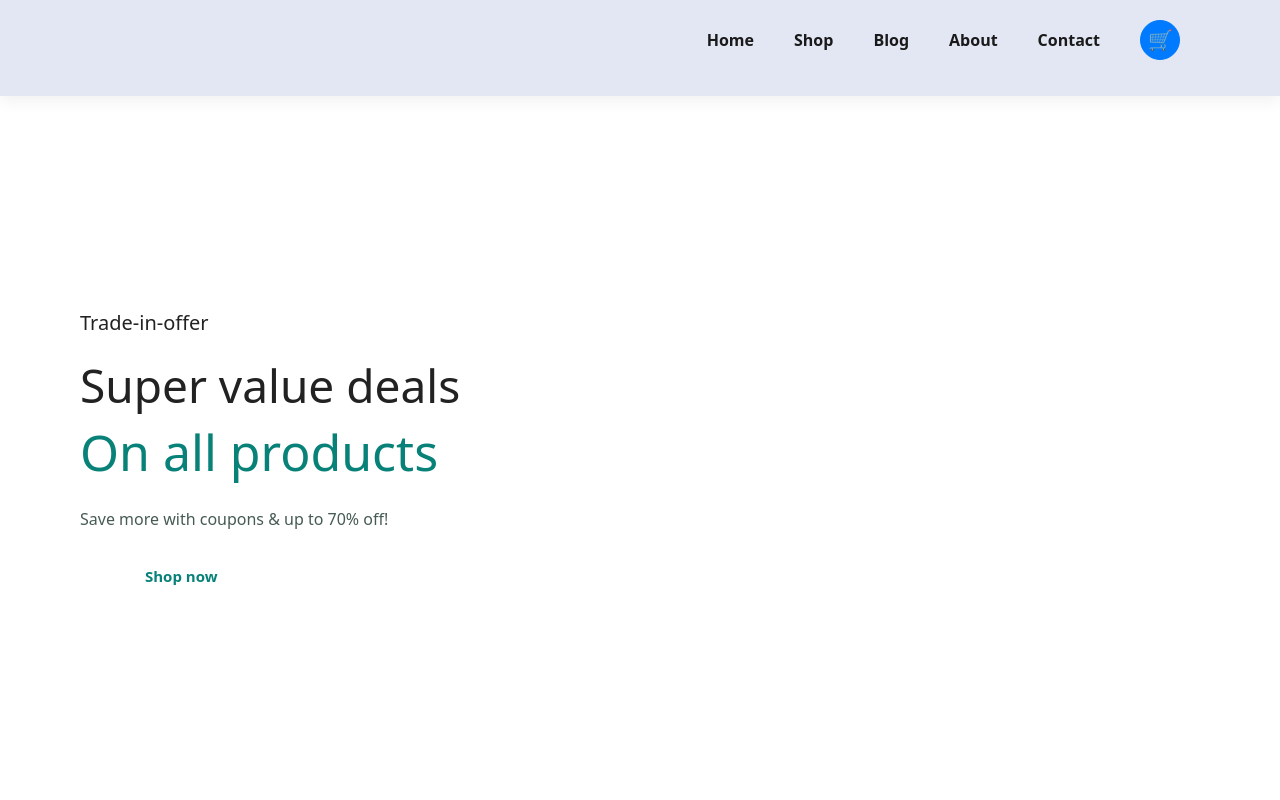
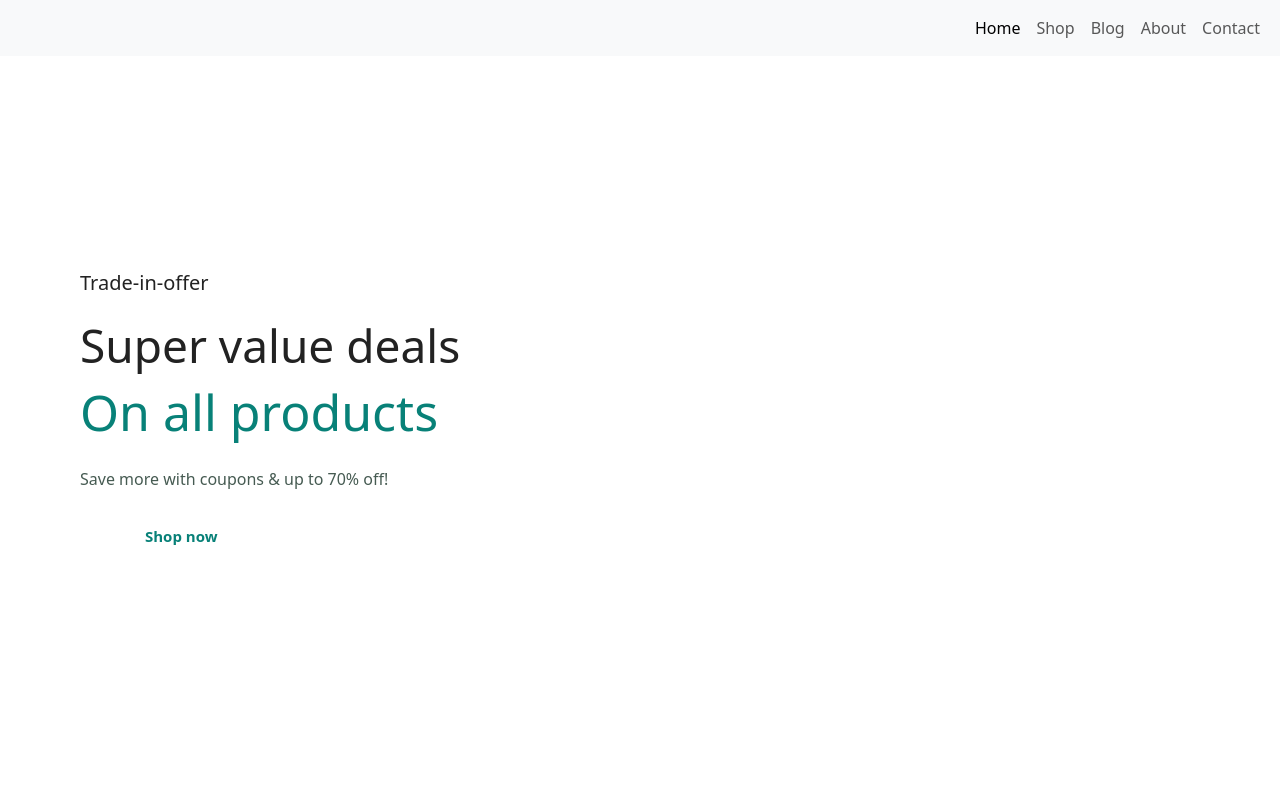
Before and after one commit to irunwithelephants121/ecommercetemplate, a plain HTML site: page index.html in a window 1280 px wide. Shown: the top 800 px of the page. Drawn offline with nearby package versions, Linux system fonts and the light colour scheme.

Commit message:
Replace the navbar using the component from Bootstrap. Add the JS file from Bootstrap

```diff
--- a/index.html
+++ b/index.html
@@ -35,11 +35,38 @@
 
 
     <body>
-        <section id="header">
+        <nav class="navbar navbar-expand-lg bg-body-tertiary sticky-top">
+			<div class="container-fluid">
+				<button class="navbar-toggler" type="button" data-bs-toggle="collapse" data-bs-target="#navbarNav"
+					aria-controls="navbarNav" aria-expanded="false" aria-label="Toggle navigation">
+					<span class="navbar-toggler-icon"></span>
+				</button>
+				<div class="collapse navbar-collapse d-flex justify-content-end" id="navbarNav">
+					<ul class="navbar-nav">
+						<li class="nav-item">
+							<a class="nav-link active" aria-current="page" href="#">Home</a>
+						</li>
+						<li class="nav-item">
+							<a class="nav-link" href="shop.html">Shop</a>
+						</li>
+						<li class="nav-item">
+							<a class="nav-link" href="blog.html">Blog</a>
+						</li>
+						<li class="nav-item">
+							<a class="nav-link" href="about.html">About</a>
+						</li>
+						<li class="nav-item">
+							<a class="nav-link" href="contact.html">Contact</a>
+						</li>
+					</ul>
+				</div>
+			</div>
+		</nav>
+        <!-- <section id="header">
             <a href="#"><img src="assets/images/logo.png" class="logo" alt=""></a>
             <div>
                 <ul id="navbar">
-                    <li><a href="index.html">Home</a></li>
+                    <li><a href="index.html">Home 135552</a></li>
                     <li><a href="shop.html">Shop</a></li>
                     <li><a href="blog.html">Blog</a></li>
                     <li><a href="about.html">About</a></li>
@@ -54,7 +81,7 @@
                 <i id="bar" class="fas fa-outdent"></i>
                 <a href="#" id="close"><i class="far fa-times"></i></a>
             </div>
-        </section>
+        </section> -->
 
         <section id="hero">
             <h4>Trade-in-offer</h4>
@@ -462,6 +489,7 @@
         <!-- ==============================================
             Vendor Scripts
             =============================================== -->
+		<script src="https://cdn.jsdelivr.net/npm/bootstrap@5.3.2/dist/js/bootstrap.bundle.min.js" integrity="sha384-C6RzsynM9kWDrMNeT87bh95OGNyZPhcTNXj1NW7RuBCsyN/o0jlpcV8Qyq46cDfL" crossorigin="anonymous"></script>
         <script src="assets/js/script.js"></script>
     </body>
 
```
